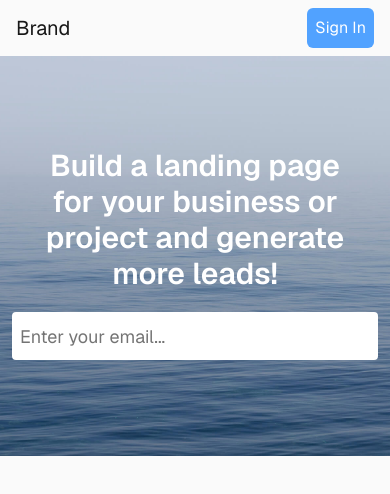
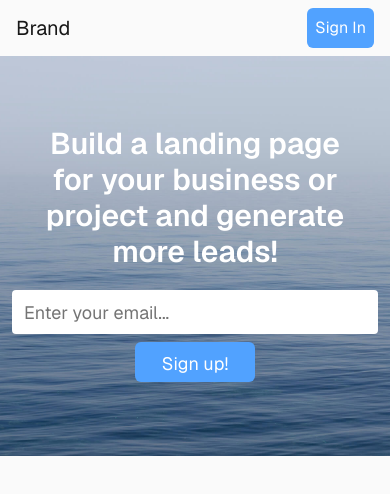
Before and after one commit to Jas-creator-31/bootstrap-studio-landing-page, a Next.js app: page / in a window 390 px wide. Shown: the top 494 px of the page. Built offline with nearby package versions, Linux system fonts and the light colour scheme.

Commit message:
fix: button work for mobile

```diff
--- a/src/app/components/Header.tsx
+++ b/src/app/components/Header.tsx
@@ -30,19 +30,38 @@ export default function Header() {
       >
         <h1 className={cn("text-center whitespace-pre-line sm:whitespace-normal")}>{mainTest}</h1>
         <div className={cn(
-          "h-14 min-w-36 w-full max-w-96 sm:min-w-28 sm:w-full sm:max-w-96 z-10",
-          "flex flex-row items-center",
+          "h-max w-full max-w-96 sm:w-lg z-10",
+          "flex flex-col md:flex-row items-center gap-2 md:gap-10",
           "p-1",
         )}>
+          <div className={cn(
+            "h-max w-full",
+            "flex flex-row items-center justify-center md:justify-end"
+          )}>
             <input type="email" className={cn(
-            "w-full h-full",
-            "p-2 rounded bg-white text-gray-900 placeholder:text-neutral-900/60",
+              "h-11 w-full",
+              "p-3 rounded bg-white",
+              "text-gray-900 placeholder:text-neutral-900/60",
               "caret-transparent focus:caret-black",
               "text-lg font-normal"
             )}
             placeholder="Enter your email..."
             />
-          {/*button*/}
+          </div>
+
+          <div className={cn(
+            "h-max w-full",
+            "flex flex-row items-center justify-center md:justify-start"
+          )}>
+            <button className={cn(
+              "h-10 w-30",
+              "align-middle",
+              "p-2 rounded-md bg-blue-400",
+              "text-white text-lg font-normal",
+            )}>
+              Sign up!
+            </button>
+          </div>
         </div>
       </div>
     </header>
```
Lines whose indentation alone changed are shown as unchanged.
